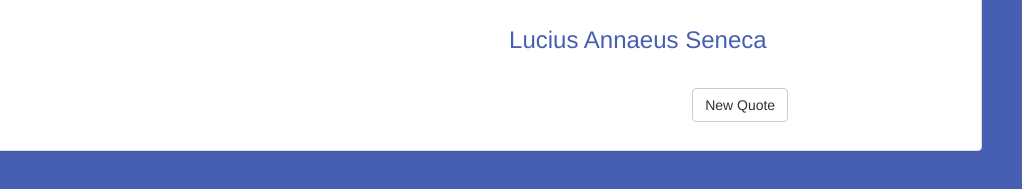
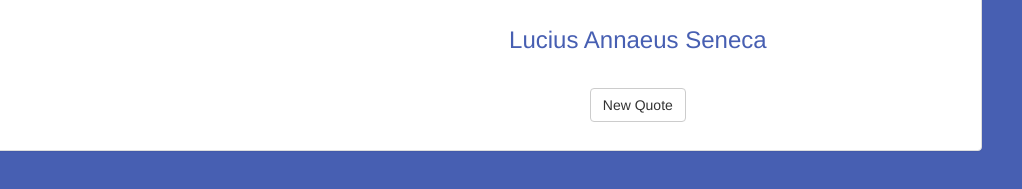
Before and after one commit to archelon14/quote, a plain HTML site: page index.html in a window 1280 px wide. Shown: the part 177-366 px from the top of the page, 258-1280 px from the left. Drawn offline with nearby package versions, Linux system fonts and the light colour scheme.

Commit message:
Fixed the drifting button

```diff
--- a/index.html
+++ b/index.html
@@ -35,7 +35,7 @@
           <i class="fa fa-twitter"></i>
         </a>
       </div>
-      <div class="col-xs-4"></div>
+      <div class="col-xs-3"></div>
       <div class="col-xs-3">
         <button id="newQuote" class="btn btn-default newQuote" onclick="newQuote()">New Quote</button>
       </div>
```
